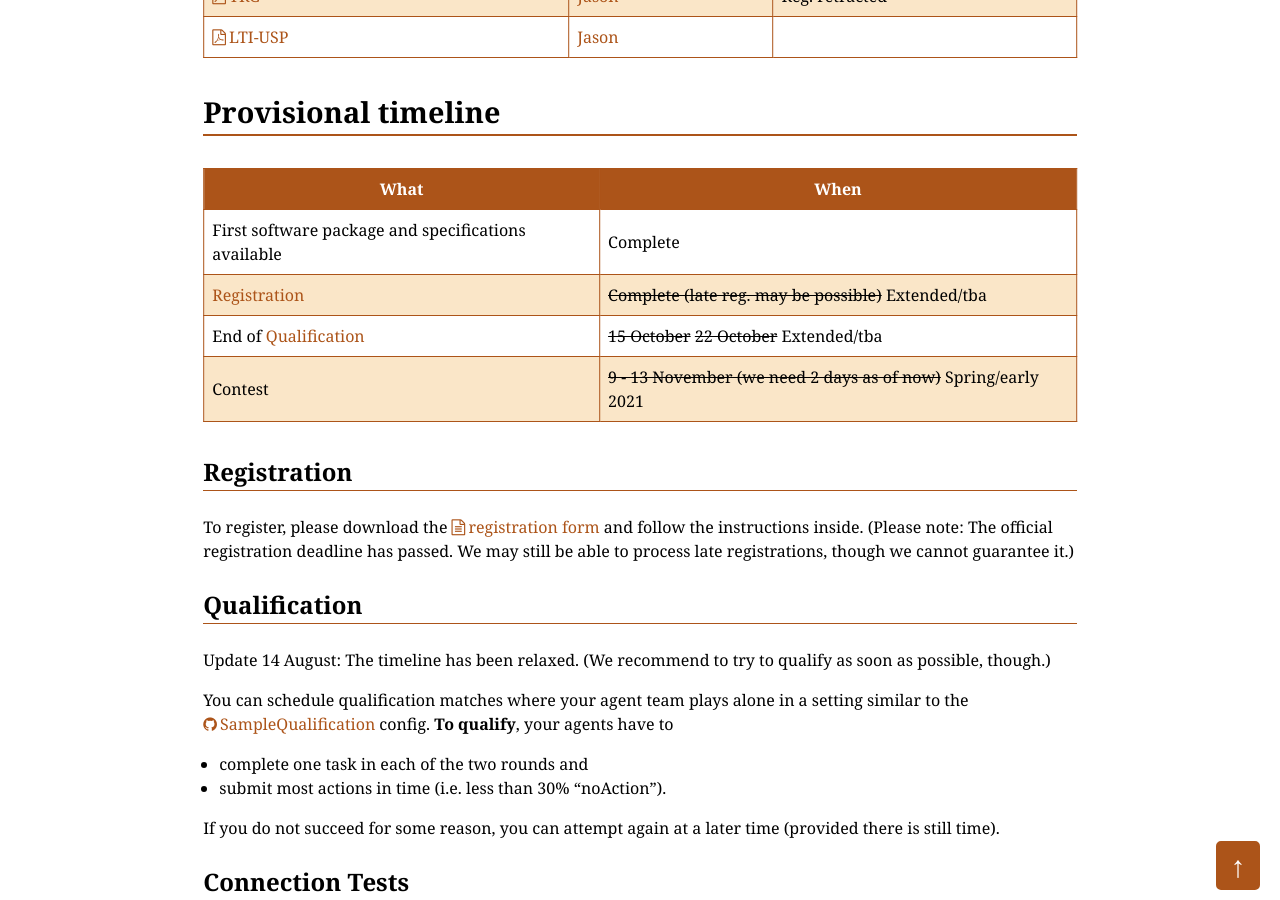
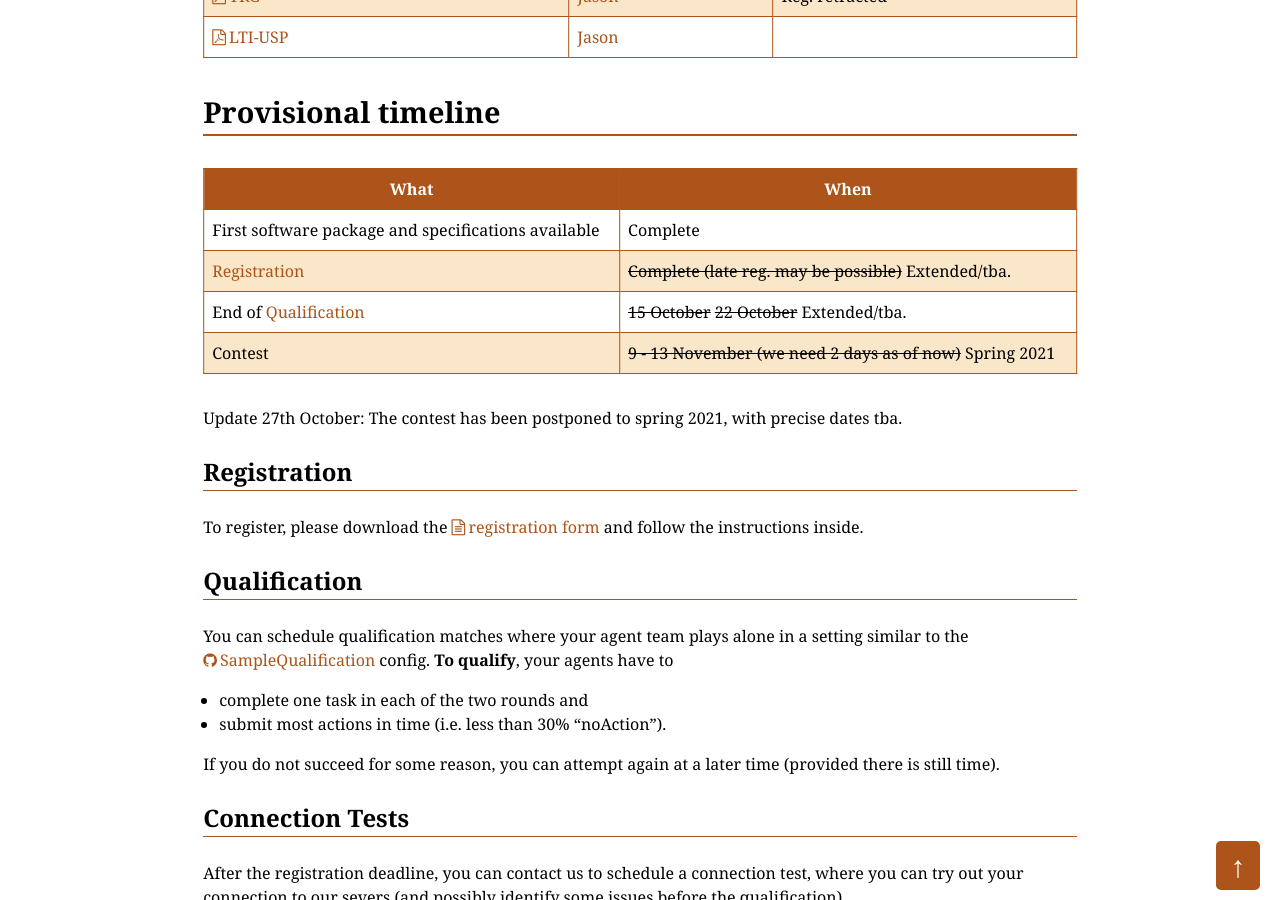
Before and after one commit to agentcontest/agentcontest.github.io, a Jekyll site: the page built from 2020/index.md, in a window 1280 px wide and 900 px high, scrolled down 1367 px. Built offline with Jekyll 4.4.1, drawn with Linux system fonts in a browser that asks for light colours.

Commit message:
more updates after 2020/21 postponement

```diff
--- a/2020/index.md
+++ b/2020/index.md
@@ -38,17 +38,17 @@ Provisional timeline
 What | When
 --- | ---
 First software package and specifications available | Complete
-[Registration](#registration) | <del>Complete (late reg. may be possible)</del> Extended/tba
-End of [Qualification](#qualification) | <del>15 October</del> <del>22 October</del> Extended/tba
-Contest | <del>9 - 13 November (we need 2 days as of now)</del> Spring/early 2021
+[Registration](#registration) | <del>Complete (late reg. may be possible)</del> Extended/tba.
+End of [Qualification](#qualification) | <del>15 October</del> <del>22 October</del> Extended/tba.
+Contest | <del>9 - 13 November (we need 2 days as of now)</del> Spring 2021
+
+Update 27th October: The contest has been postponed to spring 2021, with precise dates tba.
 
 ### Registration
 
-To register, please download the [registration form](registration.tex) and follow the instructions inside. (Please note: The official registration deadline has passed. We may still be able to process late registrations, though we cannot guarantee it.)
+To register, please download the [registration form](registration.tex) and follow the instructions inside.
 
 ### Qualification
-
-Update 14 August: The timeline has been relaxed. (We recommend to try to qualify as soon as possible, though.)
 
 You can schedule qualification matches where your agent team plays alone in a setting similar to the [SampleQualification](https://github.com/agentcontest/massim_2020/commit/16ef714f408e16984fd0b07a182434dbbe9739e1) config.
 **To qualify**, your agents have to
```
Also changed, not shown: 1 other file.
